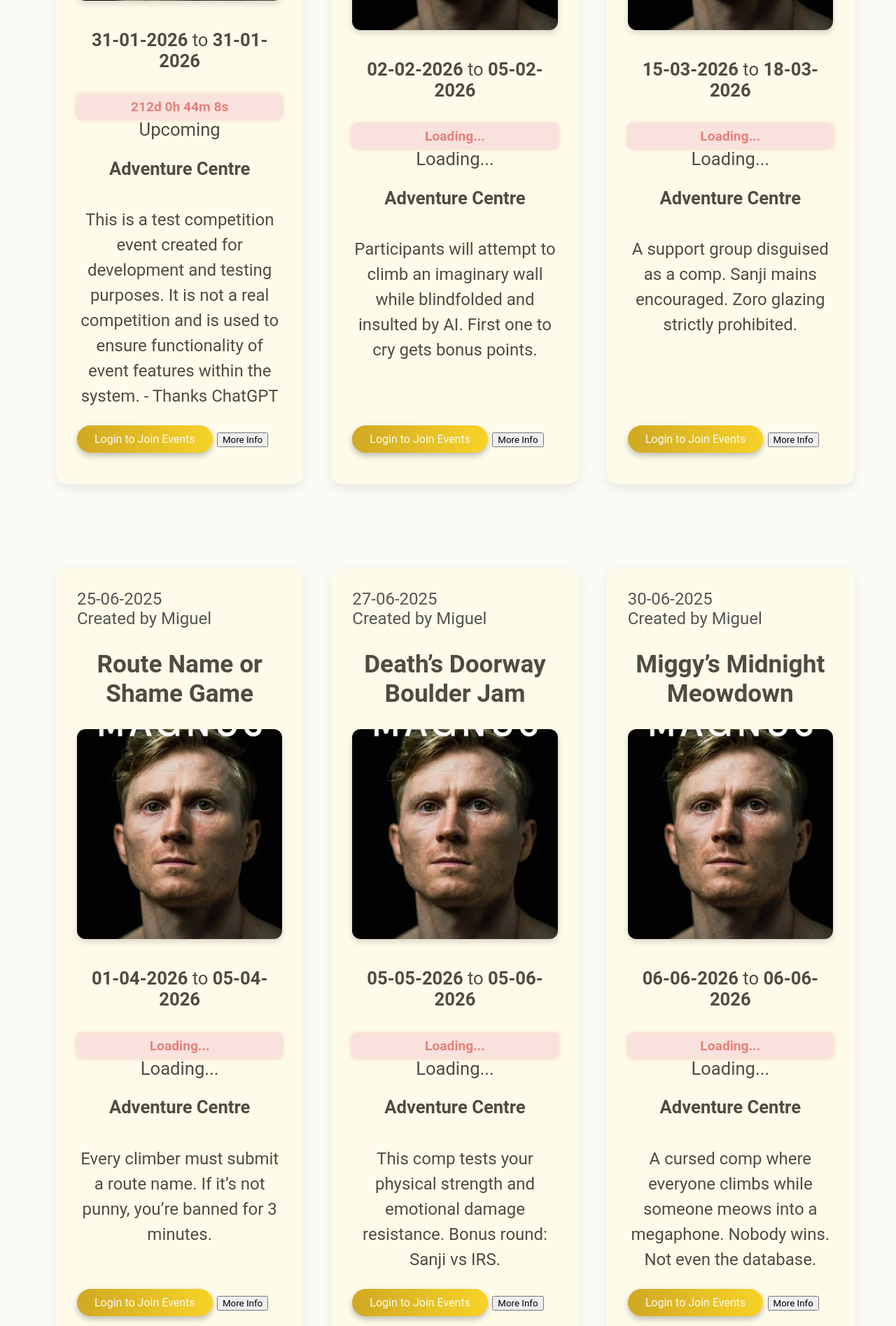
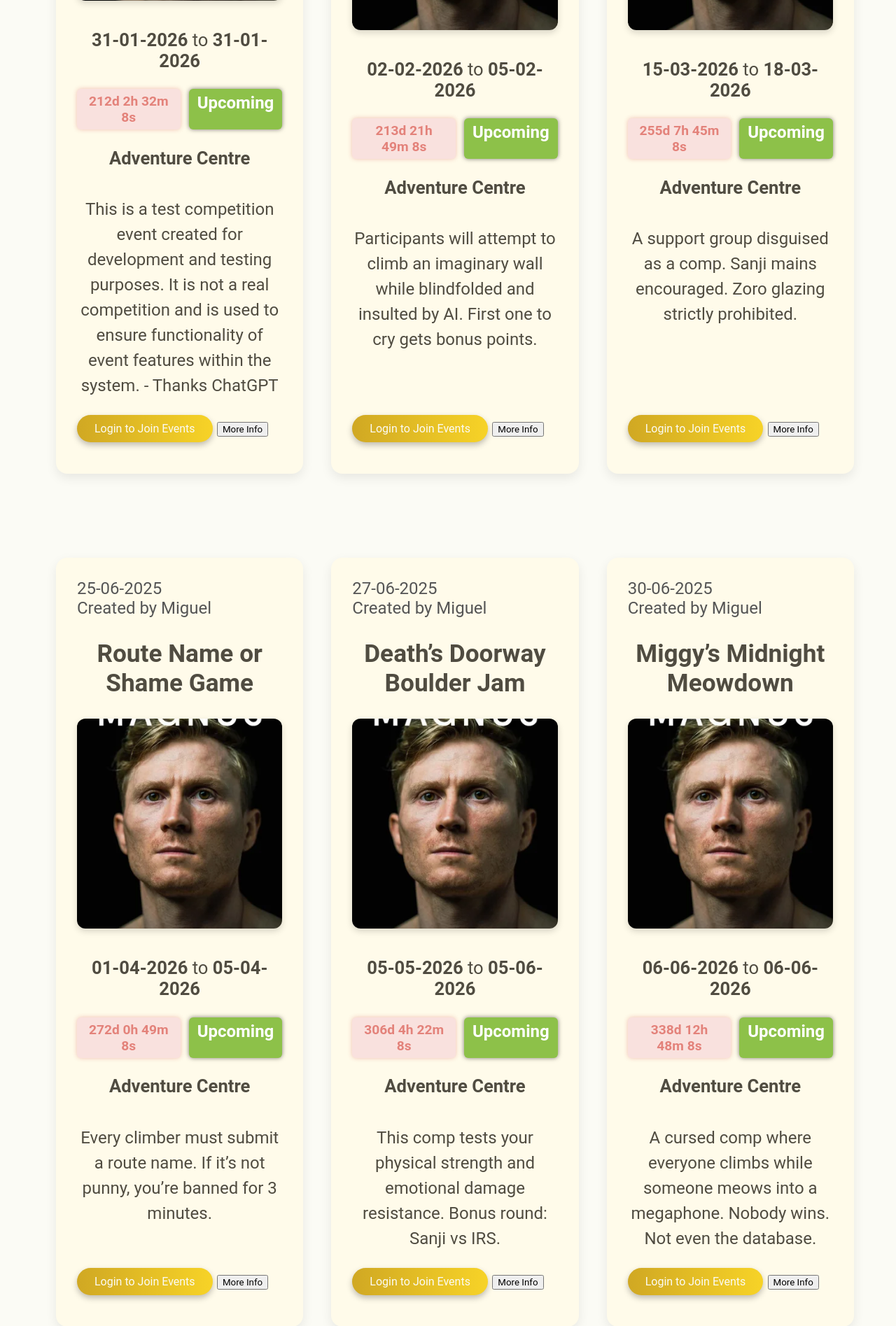
Before and after one commit to DeKingRey/ClimbingWebsite, a Flask app: page /events in a window 1280 px wide. Shown: the part 730-2625 px from the top of the page at 70% size. Run offline with Flask 3, Linux system fonts and the light colour scheme; data comes from the database, SQL or seed files in the repository; both versions use the stored data as it was before the commit; some libraries are stand-ins or nearby versions; some web fonts are replaced.

Commit message:
CSS for Countdown stuff

```diff
--- a/app.py
+++ b/app.py
@@ -519,7 +519,7 @@ def get_joined_events():
     cur = con.cursor()
 
     # Gets relevant event info and user results
-    cur.execute("""SELECT e.id, e.name, e.start_date, end_date, start_time, end_time, e.complete, ae.placing, ae.time
+    cur.execute("""SELECT e.id, e.name, e.start_date, end_date, start_time, end_time, ae.placing, ae.time
                 FROM Account_Event ae
                 JOIN Event e ON ae.event_id = e.id
                 WHERE ae.account_id = ?
@@ -527,7 +527,7 @@ def get_joined_events():
     results = cur.fetchall()
     con.close()
 
-    return results
+    return [dict(result) for result in results]
 
 
 @app.route("/edit_account", methods=["GET", "POST"])
--- a/static/css/style.css
+++ b/static/css/style.css
@@ -859,11 +859,21 @@ isn't clicked*/
 
     padding: 6px 12px;
     border-radius: 6px;
-    display: inline-block;
-    margin-top: 8px;
 
     user-select: none; /* Prevents the user selecting the text */
     box-shadow: 0 0 6px rgba(217, 83, 79, 0.5);
 }
 
+/* Layout for an event status */
+.event-status {
+    font-weight: 600;
+    font-size: 1.5rem;
+    color: white;
+
+    padding: 6px 12px;
+    border-radius: 6px;
+
+    box-shadow: 0 0 6px rgba(0, 0, 0, 0.5);
+}
+
 /* #endregion */
--- a/static/js/time_remaining.js
+++ b/static/js/time_remaining.js
@@ -32,6 +32,7 @@ function parseDateTime(dateStr, timeStr) {
     return date;
 }
 
+
 // Function will get the remaining time until the date
 function getTimeRemaining(startDate) {
     const now = new Date(); // Gets the current date and time
@@ -50,33 +51,43 @@ function getTimeRemaining(startDate) {
     return { days, hours, mins, seconds };
 }
 
-const eventStatus = document.getElementById("eventStatus");
-const countdown = document.getElementById("countdown");
-const eventDate = parseDateTime("31-01-2026", "11:55am");
-const eventEndDate = parseDateTime("15-11-2026", "12:00am");
 
 // Function will update the countdown element
 function updateCountdown() {
-    let remaining = getTimeRemaining(eventDate); // Gets remaining time
+    // Loops through every event
+    for (const event of events_info) {
+        const id = event.id; // Gets the events id
+
+        const countdown = document.getElementById(`countdown-${id}`);
+        const eventStatus = document.getElementById(`event-status-${id}`);
+
+        const startDate = parseDateTime(event.start_date, event.start_time);
+        const endDate = parseDateTime(event.end_date, event.end_time);
+
+        let remaining = getTimeRemaining(startDate); // Gets remaining time
 
         if (!remaining) {
-        remaining = getTimeRemaining(eventEndDate); // Gets the time left until the event ends if it is ongoing
+            remaining = getTimeRemaining(endDate); // Gets the time left until the event ends if it is ongoing
             eventStatus.textContent = "Ongoing";
+            eventStatus.style.backgroundColor = "#F6C646";
 
             if (!remaining) { // If the event is concluded
                 eventStatus.textContent = "Concluded";
+                eventStatus.style.backgroundColor = "#D95C5C";
                 countdown.style.display = "none";
-            clearInterval(intervalId); // Stops the repeating of the function
-            return;
+                continue; // Skips event
             }
         }
         else {
             eventStatus.textContent = "Upcoming";
+            eventStatus.style.backgroundColor = "#8DC149";
         }
 
         const { days, hours, mins, seconds } = remaining;
         countdown.textContent = `${days}d ${hours}h ${mins}m ${seconds}s`; // Updates countdown to display time remaining
     }
+}
+
 
 updateCountdown();
 const intervalId = setInterval(updateCountdown, 1000); // Runs the function every second
--- a/templates/events.html
+++ b/templates/events.html
@@ -14,13 +14,18 @@
                 <h4>{{ event["name"] }}</h4>
 
                 <div class="event-body">
-                    <img src="{{ event['image' ]}}" alt="Event image">
+                    <img src="{{ event['image'] }}" alt="Event image">
 
                     <!-- Holds all the main info for the event -->
                     <div class="event-info">
                         <p><strong>{{ event["start_date"] }}</strong> to <strong>{{ event["end_date"] }}</strong></p>
-                        <div class="countdown" id="countdown">Loading...</div>
-                        <div class="event-status" id="eventStatus">Loading...</div>
+
+                        <!-- Div for countdown related elements-->
+                        <div style="display: flex; gap: 12px; justify-content: center">
+                            <div class="countdown" id="countdown-{{ event['id'] }}">Loading...</div>
+                            <div class="event-status" id="event-status-{{ event['id'] }}">Loading...</div>
+                        </div>
+
                         <p><strong>{{ event["location_name"] }}</strong></p>
                         <p class="description" >{{ event["description"] }}</p>
 
@@ -109,6 +114,9 @@
             });
         </script>
 
+        <script>
+            const events_info = {{ events | tojson }};
+        </script>
         <script src="/static/js/time_remaining.js"></script>
     </div>
 
```
Also changed, not shown: templates/account.html (+8 -0 lines), climbing.db. Lines whose indentation alone changed are shown as unchanged.
